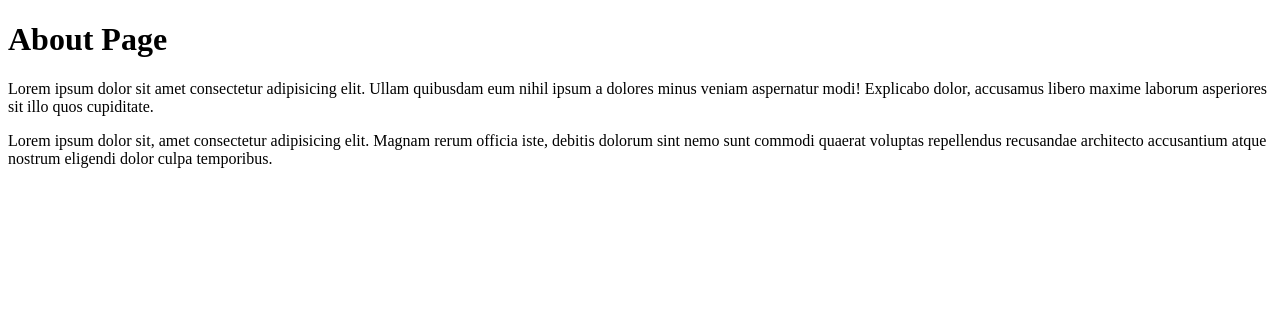
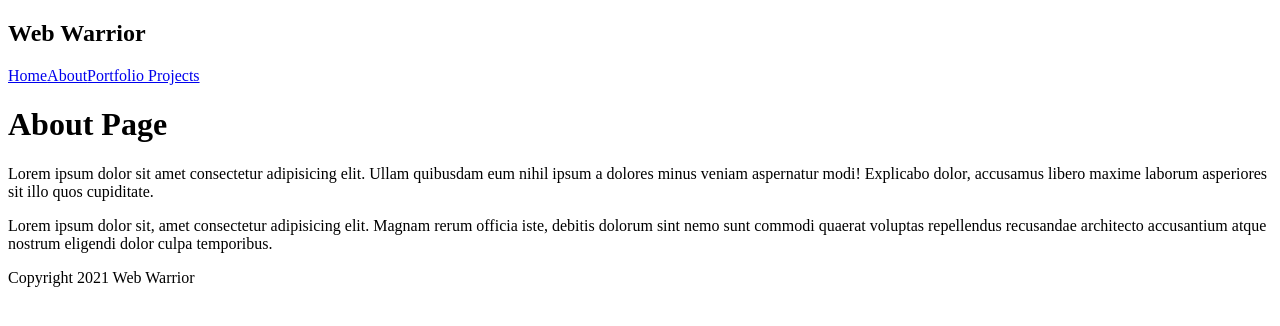
Before and after one commit to dfuentes22/gatsby-Net-Ninja, a Gatsby site: page /about in a window 1280 px wide. Built offline with nearby package versions, Linux system fonts and the light colour scheme; Gatsby itself is replaced by a stand-in of ours.

Commit message:
layout compononent

```diff
--- /dev/null
+++ b/src/components/Layout.js
@@ -0,0 +1,14 @@
+import React from "react"
+import Navbar from "./Navbar"
+
+export default function Layout({ children }) {
+  return (
+    <div className="layout">
+      <Navbar />
+      <div className="content">{children}</div>
+      <footer>
+        <p>Copyright 2021 Web Warrior</p>
+      </footer>
+    </div>
+  )
+}
--- a/src/pages/about.js
+++ b/src/pages/about.js
@@ -1,13 +1,16 @@
 import React from "react"
+import Layout from "../components/Layout"
 
 export default function About() {
   return (
+    <Layout>
       <div>
         <h1>About Page</h1>
         <p>
-        Lorem ipsum dolor sit amet consectetur adipisicing elit. Ullam quibusdam
-        eum nihil ipsum a dolores minus veniam aspernatur modi! Explicabo dolor,
-        accusamus libero maxime laborum asperiores sit illo quos cupiditate.
+          Lorem ipsum dolor sit amet consectetur adipisicing elit. Ullam
+          quibusdam eum nihil ipsum a dolores minus veniam aspernatur modi!
+          Explicabo dolor, accusamus libero maxime laborum asperiores sit illo
+          quos cupiditate.
         </p>
         <p>
           Lorem ipsum dolor sit, amet consectetur adipisicing elit. Magnam rerum
@@ -16,5 +19,6 @@ export default function About() {
           dolor culpa temporibus.
         </p>
       </div>
+    </Layout>
   )
 }
--- a/src/pages/index.js
+++ b/src/pages/index.js
@@ -1,15 +1,16 @@
-import Navbar from "../components/Navbar"
 import React from "react"
+import Layout from "../components/Layout"
 
 export default function Home() {
   return (
+    <Layout>
       <section>
-      <Navbar />
         <div>
           <h2>Design</h2>
           <h3>Develop & Deploy</h3>
           <p>UX designer & web developer based in Manchester.</p>
         </div>
       </section>
+    </Layout>
   )
 }
```
Also changed, not shown: src/pages/404.js (+7 -4 lines), src/pages/projects/index.js (+7 -4 lines). Lines whose indentation alone changed are shown as unchanged.
